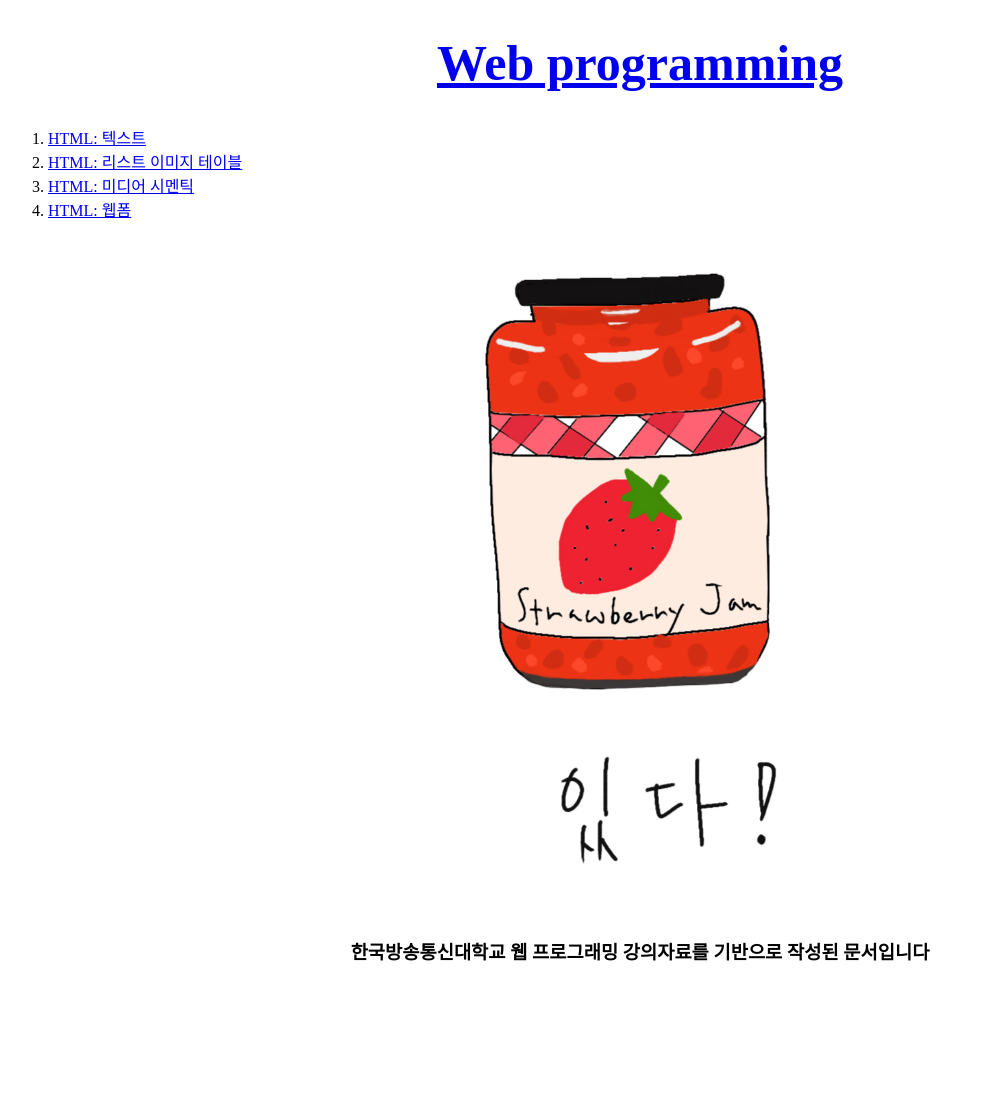
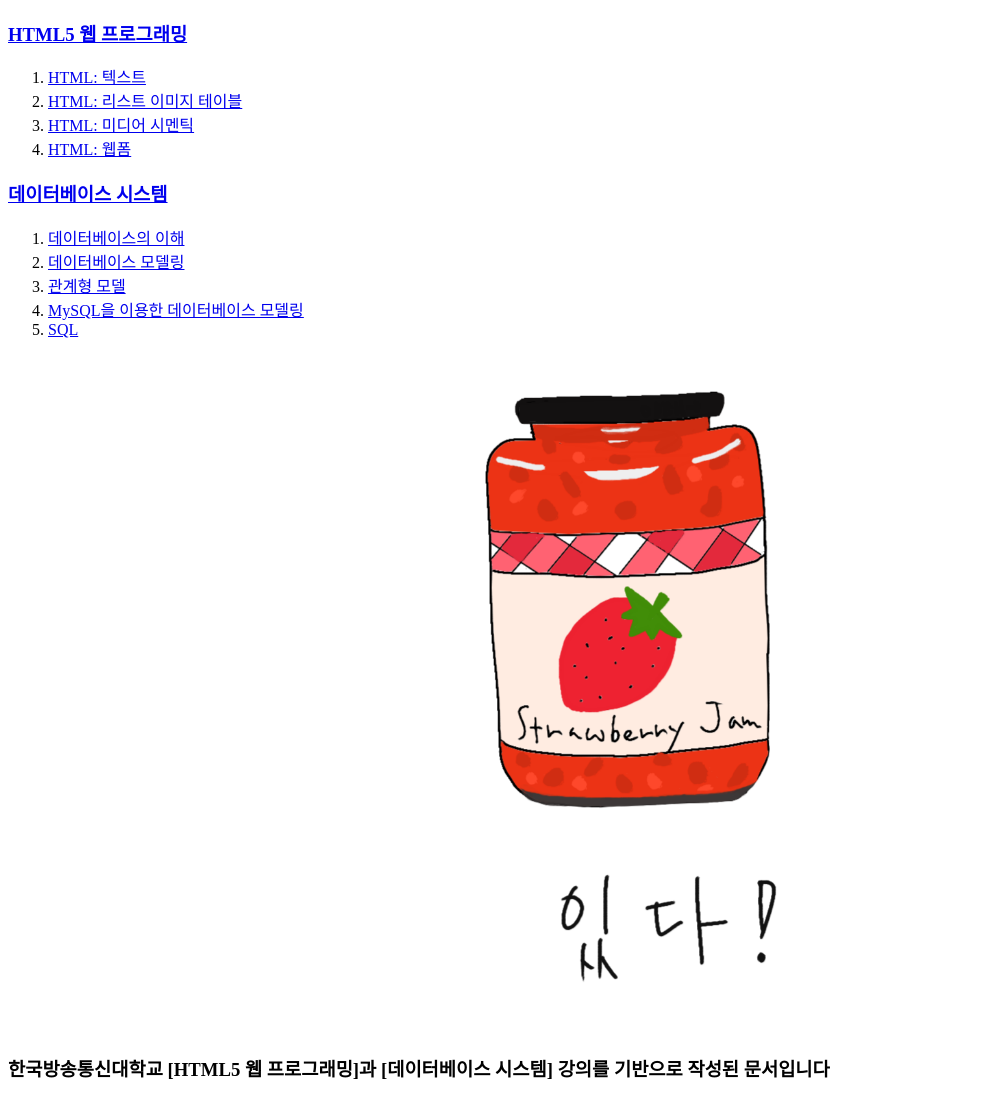
Before and after one commit to dotori97/my_first_web, a plain HTML site: page index.html in a window 1280 px wide. Shown: the whole page, without its empty margins (0-985 px from the left). Before the commit the page ends 982 px from the top, so only its background shows below. Drawn offline with Linux system fonts and the light colour scheme.

Commit message:
첫 번째 웹사이트

```diff
--- a/index.html
+++ b/index.html
@@ -9,26 +9,31 @@
                 font-size:50px;
                 text-align:center;
             }
-            h3{
-                text-align:center;
-            }
             div{
                 text-align: center;
             }
         </style>
     </head>
     <body><!--자바스크립트 코드 위치 가능-->
-        <h1><a href="index.html">Web programming</a></h1>
+        <h3><a href="index.html">HTML5 웹 프로그래밍</a></h3>
         <ol>
             <li><a href="txt.html">HTML: 텍스트</a></li>
             <li><a href="list_img_table.html">HTML: 리스트 이미지 테이블</a></li>
             <li><a href="media_semantic.html">HTML: 미디어 시멘틱</a></li>
             <li><a href="webform.html">HTML: 웹폼</a></li>
         </ol>
+        <h3><a href="index.html">데이터베이스 시스템</a></h3>
+        <ol>
+            <li><a href="database_1.html">데이터베이스의 이해</a></li>
+            <li><a href="database_2.html">데이터베이스 모델링</a></li>
+            <li><a href="database_3.html">관계형 모델</a></li>
+            <li><a href="database_4.html">MySQL을 이용한 데이터베이스 모델링</a></li>
+            <li><a href="database_5.html">SQL</a></li>
+        </ol>
         <div>
             <img src="jam.png" width="500">
         </div>
         <br>
-        <h3>한국방송통신대학교 웹 프로그래밍 강의자료를 기반으로 작성된 문서입니다<br></h3>
+        <h3>한국방송통신대학교 [HTML5 웹 프로그래밍]과 [데이터베이스 시스템] 강의를 기반으로 작성된 문서입니다<br></h3>
     </body>
 </html>
```
